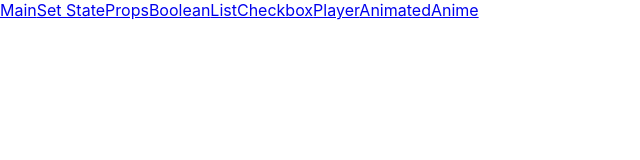
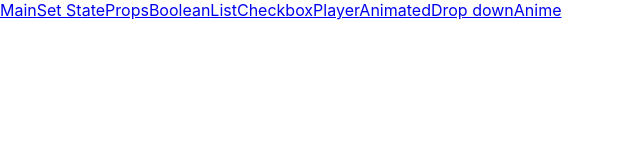
Before and after one commit to AlenaKhmyz/react2.0, a React (Create React App) app: page / in a window 1280 px wide. Shown: the top 160 px of the page, without its empty margins (0-640 px from the left). Built offline with nearby package versions, Linux system fonts and the light colour scheme.

Commit message:
feat: added drop down

```diff
--- a/src/App.js
+++ b/src/App.js
@@ -12,6 +12,7 @@ import CheckboxPage  from './pages/checkbox'
 import PlayerPage  from './pages/player'
 import AnimatedPage from './pages/animated'
 import AnimePage from './pages/anime'
+import DropDownPage from './pages/dropDown'
 
 function App() {
   return (
@@ -25,6 +26,7 @@ function App() {
                 <Link to = {ROUTES.CHECKBOX} className ='link'>Checkbox</Link>
                 <Link to = {ROUTES.PLAYER} className ='link'>Player</Link>
                 <Link to = {ROUTES.ANIMATED} className ='link'>Animated</Link>
+                <Link to = {ROUTES.DROPDOWN} className ='link'>Drop down</Link>
                 <Link to = {ROUTES.ANIME} className ='link'>Anime</Link>
             </nav>
             <Switch>
@@ -36,6 +38,7 @@ function App() {
                 <Route path={ROUTES.PLAYER}  component={PlayerPage} />
                 <Route path={ROUTES.ANIMATED}  component={AnimatedPage} />
                 <Route path={ROUTES.ANIME}  component={AnimePage} />
+                <Route path={ROUTES.DROPDOWN}  component={DropDownPage} />
                 <Route path={ROUTES.MAIN}  component={MainPage} />
             </Switch>
     </BrowserRouter>
--- a/src/const/index.js
+++ b/src/const/index.js
@@ -8,5 +8,6 @@ export const ROUTES = {
     PLAYER: '/player',
     ANIMATED: '/animated',
     ANIME: '/anime',
+    DROPDOWN: '/drop-down',
 
 }
--- /dev/null
+++ b/src/pages/dropDown/index.js
@@ -0,0 +1,24 @@
+import React,  {Component} from 'react'
+import './styles.css'
+
+class DropDownPage extends React.Component{
+    state = {
+        anime: false
+    }
+
+    changeState = () => {
+
+    }
+
+    render() {
+        return (
+            <div className="page__drop-down">
+
+            </div>
+        )
+    }
+
+
+}
+
+export default DropDownPage
```
Also changed, not shown: src/pages/dropDown/styles.css (added).
